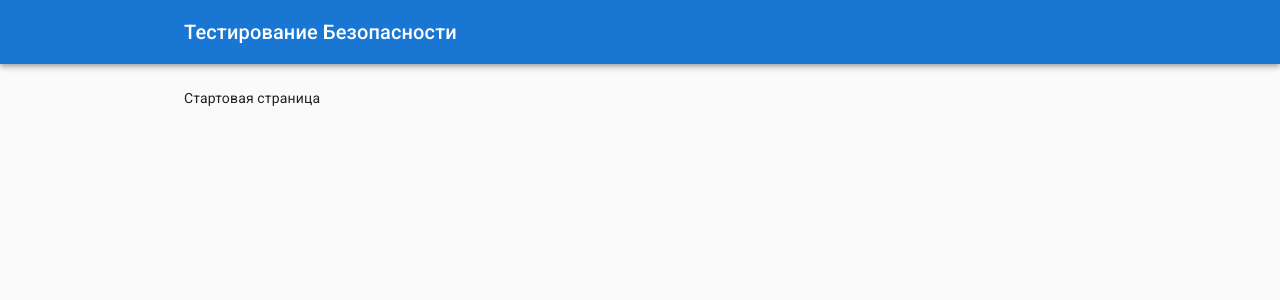
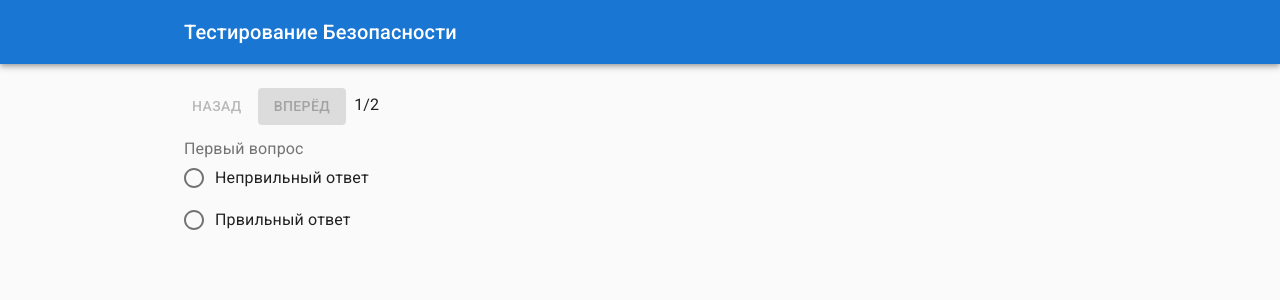
Before and after one commit to Romez1990/security-testing, a Next.js app: page / in a window 1280 px wide. Shown: the top 300 px of the page. Built offline with nearby package versions, Linux system fonts and the light colour scheme.

Commit message:
feature(stepper): create stepper

```diff
--- /dev/null
+++ b/components/Step.tsx
@@ -0,0 +1,39 @@
+import React, { ChangeEvent } from 'react';
+import RadioGroup from '@material-ui/core/RadioGroup';
+import Radio from '@material-ui/core/Radio';
+import FormControlLabel from '@material-ui/core/FormControlLabel';
+import FormControl from '@material-ui/core/FormControl';
+import FormLabel from '@material-ui/core/FormLabel';
+import Question from '../src/Question';
+
+interface Props {
+  question: Question;
+  answer: string;
+
+  setAnswer(answer: string): void;
+}
+
+function Step({ question, answer, setAnswer }: Props) {
+  function answerChange(event: ChangeEvent<HTMLInputElement>) {
+    setAnswer((event.target as HTMLInputElement).value);
+  }
+
+  return (
+    <FormControl component="fieldset">
+      <FormLabel component="legend">{question.text}</FormLabel>
+      <RadioGroup value={answer} onChange={answerChange}>
+        {question.answers.map((answer, index) => (
+          <FormControlLabel
+            key={index}
+            value={index.toString()}
+            control={<Radio color="primary" />}
+            label={answer.text}
+            labelPlacement="end"
+          />
+        ))}
+      </RadioGroup>
+    </FormControl>
+  );
+}
+
+export default Step;
--- /dev/null
+++ b/components/Stepper.tsx
@@ -0,0 +1,65 @@
+import React, { Fragment, useState } from 'react';
+import createStyles from '@material-ui/styles/createStyles';
+import makeStyles from '@material-ui/styles/makeStyles';
+import { Theme } from '@material-ui/core/styles';
+import Button from '@material-ui/core/Button';
+import Typography from '@material-ui/core/Typography';
+import Step from './Step';
+import questions from '../data/questions.json';
+
+const useStyles = makeStyles(({ spacing }: Theme) => createStyles({
+  buttons: {
+    marginBottom: spacing(2),
+  },
+  button: {
+    marginRight: spacing(1),
+  },
+}));
+
+function Stepper() {
+  const [activeStep, setActiveStep] = useState(0);
+  const [answer, setAnswer] = useState<string>('null');
+
+  const activeQuestion = questions[activeStep];
+
+  function nextStep() {
+    setActiveStep(activeStep => {
+      setAnswer('null');
+      return ++activeStep;
+    });
+  }
+
+  function previousStep() {
+    setActiveStep(activeStep => --activeStep);
+  }
+
+  const classes = useStyles();
+
+  return (
+    <Fragment>
+      <div className={classes.buttons}>
+        <Button
+          className={classes.button}
+          disabled={activeStep === 0}
+          onClick={previousStep}
+        >
+          Назад
+        </Button>
+        <Button
+          className={classes.button}
+          variant="contained"
+          color="primary"
+          disabled={answer === 'null'}
+          onClick={nextStep}
+        >
+          {activeStep === questions.length - 1 ? 'Завершить' : 'Вперёд'}
+        </Button>
+        <Typography
+          display="inline">{activeStep + 1}/{questions.length}</Typography>
+      </div>
+      <Step question={activeQuestion} answer={answer} setAnswer={setAnswer} />
+    </Fragment>
+  );
+}
+
+export default Stepper;
--- a/pages/index.tsx
+++ b/pages/index.tsx
@@ -1,10 +1,11 @@
 import React from 'react';
 import MainLayout from '../layouts/MainLayout';
+import Stepper from '../components/Stepper';
 
 function IndexPage() {
   return (
     <MainLayout>
-      Стартовая страница
+      <Stepper />
     </MainLayout>
   );
 }
```
